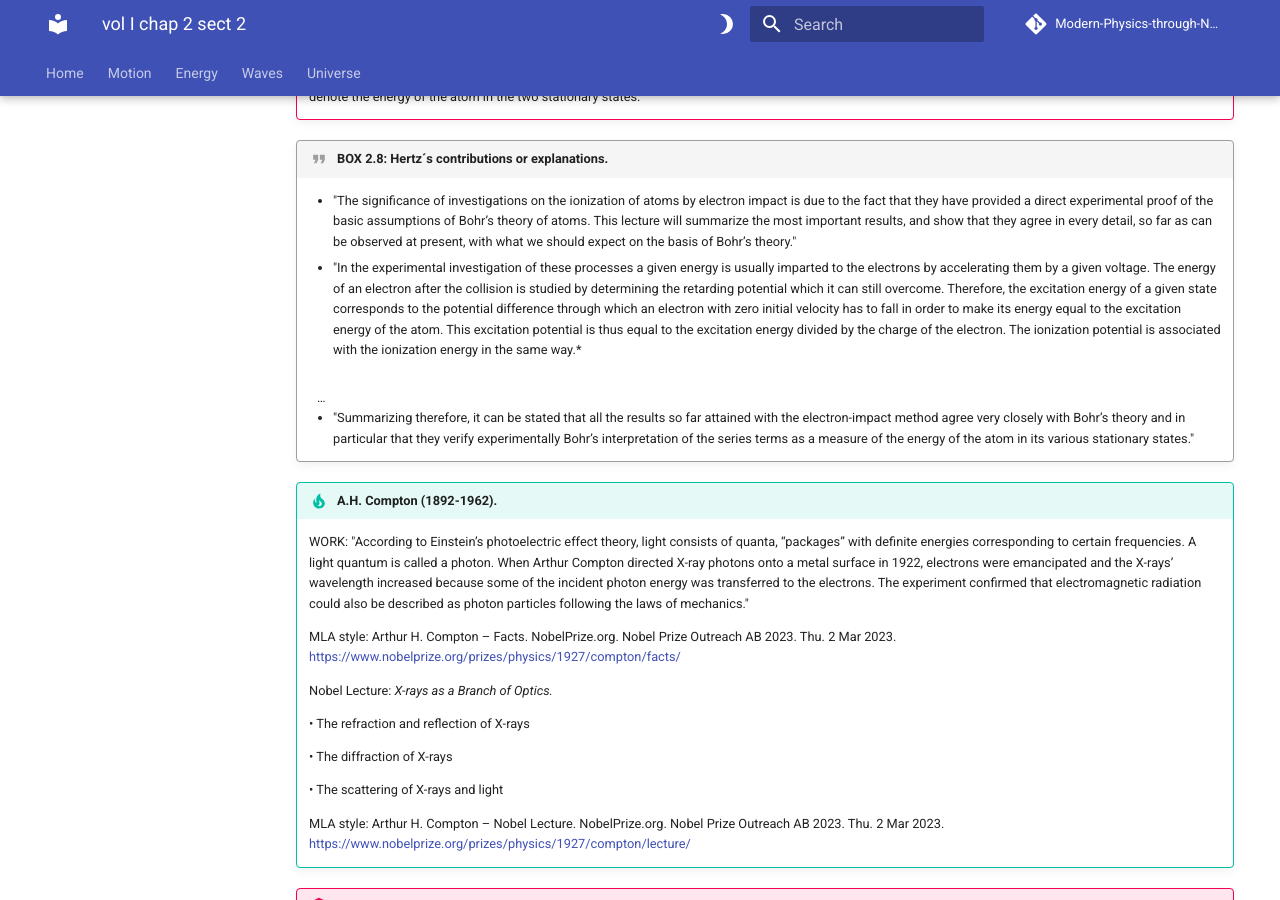
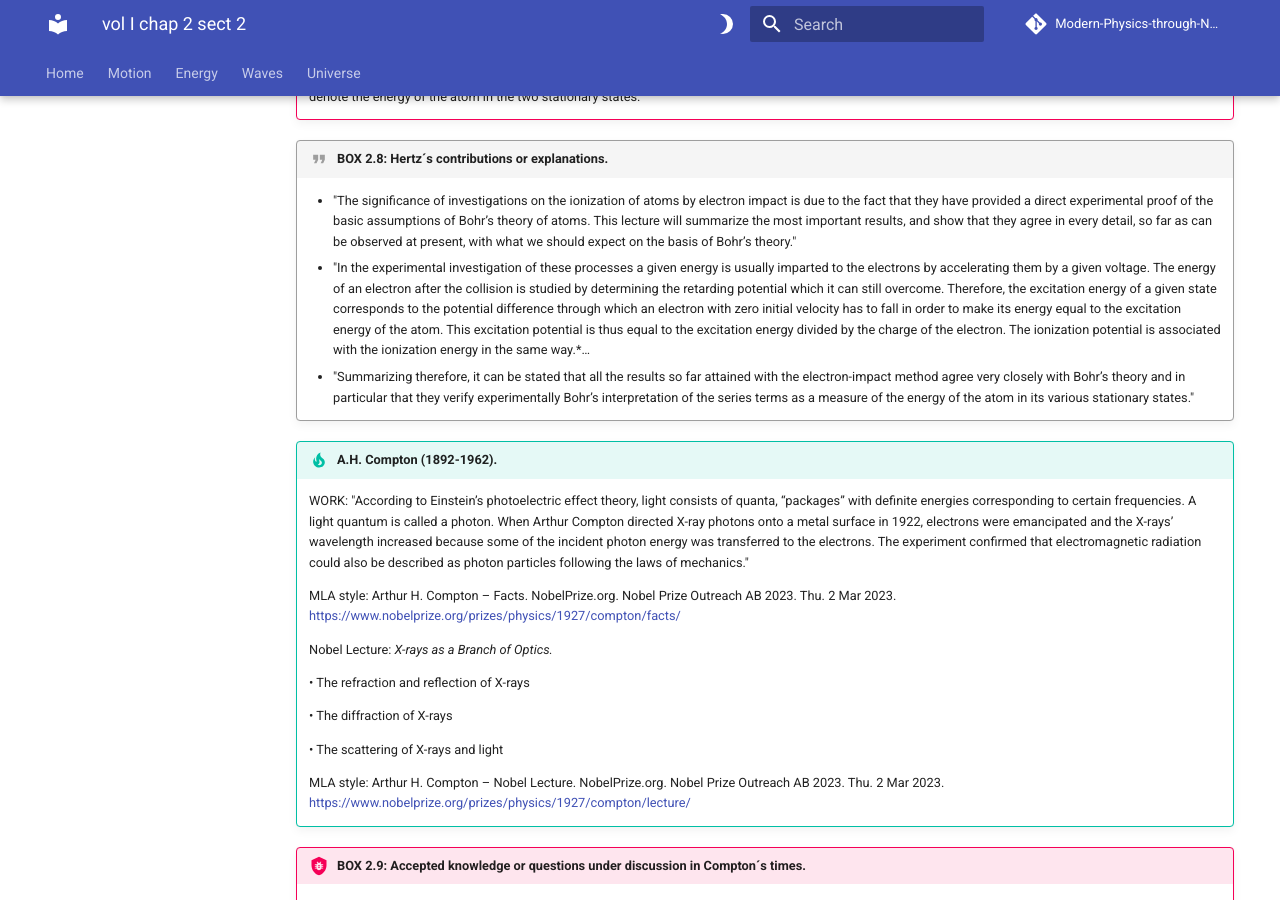
Before and after one commit to modphysnobel/modphysnobel.github.io, an MkDocs documentation site: the page built from docs/vol-I/vol-I-chap-2-sect-2.md, in a window 1280 px wide and 900 px high, scrolled down 3915 px. Built offline with MkDocs 1.6.1 and Material for MkDocs 9.7.7, drawn with Linux system fonts in a browser that asks for light colours; some web fonts are replaced; comment, search, counter and statistics services are not loaded.

```diff
--- a/docs/vol-I/vol-I-chap-2-sect-2.md
+++ b/docs/vol-I/vol-I-chap-2-sect-2.md
@@ -116,8 +116,7 @@ In what follows, we consider two kinds of publications that are available in the
 
 !!! quote "BOX 2.8: Hertz´s contributions or explanations."
 	- "The significance of investigations on the ionization of atoms by electron impact is due to the fact that they have provided a direct experimental proof of the basic assumptions of Bohr’s theory of atoms. This lecture will summarize the most important results, and show that they agree in every detail, so far as can be observed at present, with what we should expect on the basis of Bohr’s theory."
-	- "In the experimental investigation of these processes a given energy is usually imparted to the electrons by accelerating them by a given voltage. The energy of an electron after the collision is studied by determining the retarding potential which it can still overcome. Therefore, the excitation energy of a given state corresponds to the potential difference through which an electron with zero initial velocity has to fall in order to make its energy equal to the excitation energy of the atom. This excitation potential is thus equal to the excitation energy divided by the charge of the electron. The ionization potential is associated with the ionization energy in the same way.*</li>
-	…
+	- "In the experimental investigation of these processes a given energy is usually imparted to the electrons by accelerating them by a given voltage. The energy of an electron after the collision is studied by determining the retarding potential which it can still overcome. Therefore, the excitation energy of a given state corresponds to the potential difference through which an electron with zero initial velocity has to fall in order to make its energy equal to the excitation energy of the atom. This excitation potential is thus equal to the excitation energy divided by the charge of the electron. The ionization potential is associated with the ionization energy in the same way.*…
 	- "Summarizing therefore, it can be stated that all the results so far attained with the electron-impact method agree very closely with Bohr’s theory and in particular that they verify experimentally Bohr’s interpretation of the series terms as a measure of the energy of the atom in its various stationary states."
 
 
```
